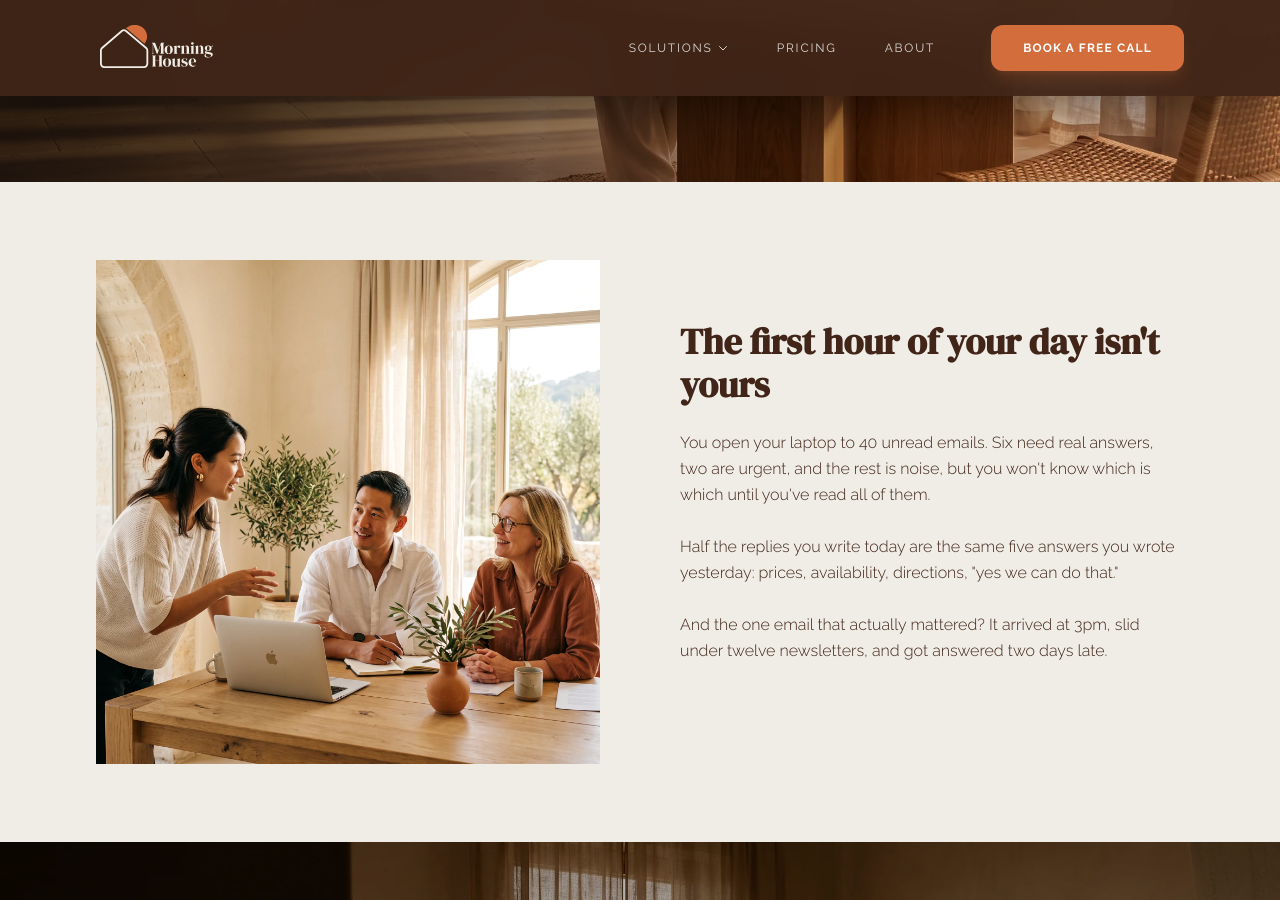
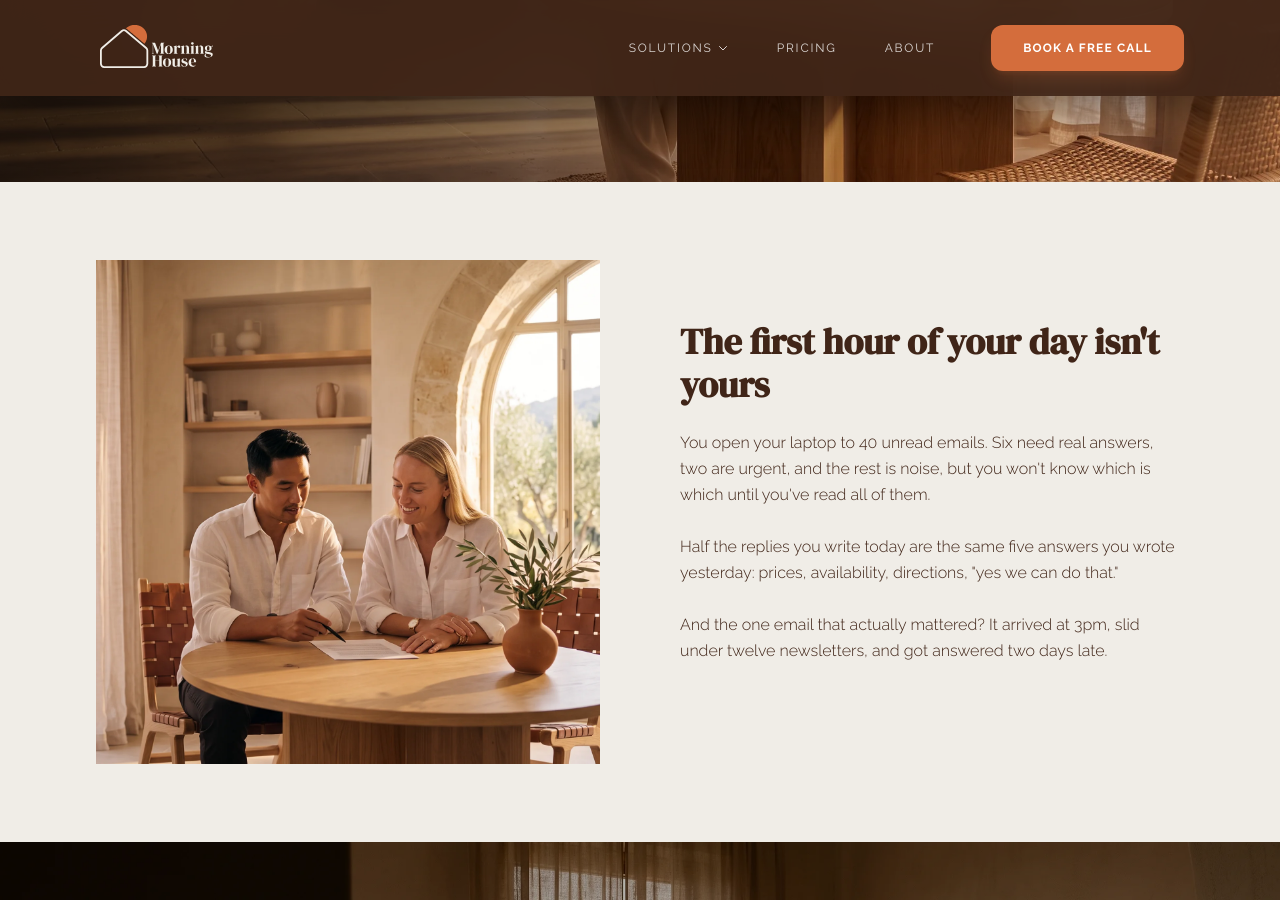
Before and after one commit to refinedislandcreations/morning-house, a Jekyll site: the page built from smart-inbox.html, in a window 1280 px wide and 900 px high, scrolled down 718 px. Built offline with Jekyll 4.4.1, drawn with Linux system fonts in a browser that asks for light colours; nearby versions of some CDN libraries.

Commit message:
feat: add configurable object-position support and update imagery for hero sections

```diff
--- a/_includes/cross_referral.html
+++ b/_includes/cross_referral.html
@@ -6,7 +6,7 @@
       <img
         src="{{ data.image | relative_url }}"
         alt="Refined Island Creations"
-        class="w-full max-w-md lg:max-w-none mx-auto aspect-square object-cover"
+        class="w-full max-w-md lg:max-w-none mx-auto aspect-square object-cover {{ data.image_position | default: 'object-center' }}"
       />
 
       <!-- Right Content -->
--- a/assets/css/output.css
+++ b/assets/css/output.css
@@ -909,6 +909,15 @@
   .object-cover {
     object-fit: cover;
   }
+  .object-center {
+    object-position: center;
+  }
+  .object-left {
+    object-position: left;
+  }
+  .object-right {
+    object-position: right;
+  }
   .p-6 {
     padding: calc(var(--spacing) * 6);
   }
--- a/review-requests.html
+++ b/review-requests.html
@@ -15,7 +15,8 @@
   button_text: BOOK A FREE 20 MINUTE CALL
   button_link: "/booking.html"
 problem:
-  image: /assets/images/ai-automation-services-for-small-business.webp
+  image: /assets/images/faq-hero.webp
+  image_position: "object-left"
   headline: "You did the work. The review just never happened"
   body: "You did the work, they were happy, they just forgot to review. The competitor who followed up got the star instead.<br/><br/>A bad review came in on a Friday. You saw it Monday. It sat there all weekend with no reply, which looks worse than the review itself.<br/><br/>You rely on Google for new customers, but you're too busy doing the work to manage your own rating."
 how_it_works_steps:
--- a/smart-inbox.html
+++ b/smart-inbox.html
@@ -15,7 +15,8 @@
   button_text: BOOK A FREE 20 MINUTE CALL
   button_link: "/booking.html"
 inbox_problem:
-  image: /assets/images/ai-automation-services-for-small-business.webp
+  image: /assets/images/pricing-hero.webp
+  image_position: "object-right"
   headline: "The first hour of your day isn't yours"
   body: "You open your laptop to 40 unread emails. Six need real answers, two are urgent, and the rest is noise, but you won't know which is which until you've read all of them.<br/><br/>Half the replies you write today are the same five answers you wrote yesterday: prices, availability, directions, \"yes we can do that.\"<br/><br/>And the one email that actually mattered? It arrived at 3pm, slid under twelve newsletters, and got answered two days late."
 how_it_works_steps:
```
